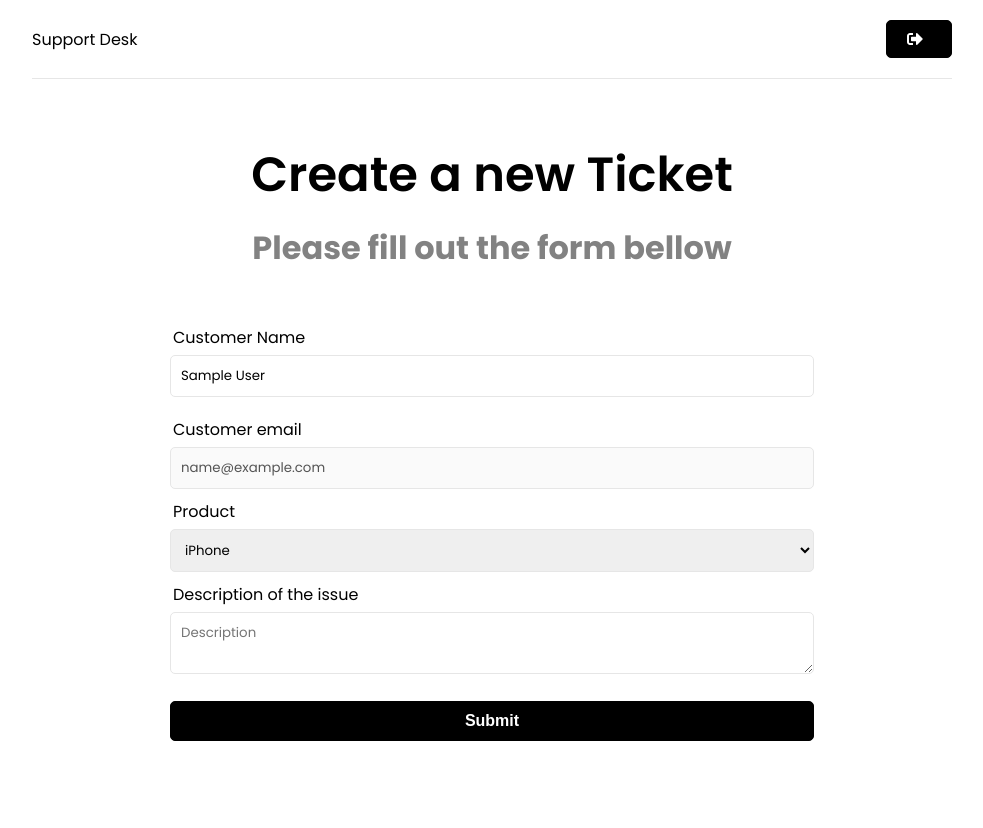
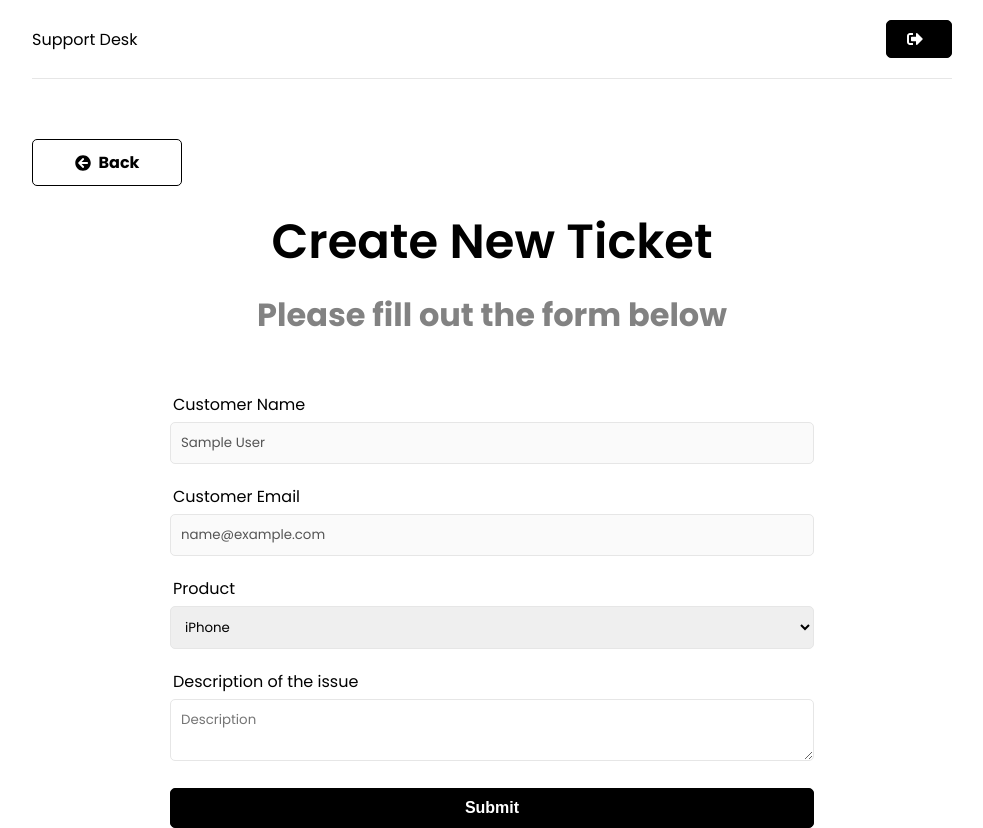
Before and after one commit to kosmineOdiseja/ticket-system, a React (Create React App) app in the folder frontend/: page /new-ticket in a window 1280 px wide. Shown: the whole page, without its empty margins (148-1131 px from the left). Before the commit the page ends 800 px from the top, so only its background shows below. Built offline with nearby package versions, Linux system fonts and the light colour scheme; sample sign-in values are in the browser's storage.

Commit message:
CreateTicket request from backend, extrareducers, and create-ticket logic form in component

```diff
--- /dev/null
+++ b/frontend/src/components/BackButton.jsx
@@ -0,0 +1,14 @@
+import React from "react";
+import { FaArrowCircleLeft } from "react-icons/fa";
+import { Link } from "react-router-dom";
+
+function BackButton({ url }) {
+  return (
+    <Link to={url} className="btn btn-reverse btn-back">
+      <FaArrowCircleLeft />
+      Back
+    </Link>
+  );
+}
+
+export default BackButton;
--- a/frontend/src/features/tickets/ticketService.js
+++ b/frontend/src/features/tickets/ticketService.js
@@ -0,0 +1,26 @@
+import axios from "axios"
+
+const API_URL = "/api/tickets/"
+
+// create new ticket
+
+const createTicket = async (ticketData, token) => {
+	// when we have token we need to to like this
+	const config = {
+		headers: {
+			Authorization: `Bearer ${token}`
+		}
+	}
+	const response = await axios.post(API_URL, ticketData, config)
+
+	if (response.data) {
+		// we se json.stringify because localstorage can handle only string
+		localStorage.setItem('ticket', JSON.stringify(response.data))
+	}
+	return response.data
+}
+
+const ticketServerice = {
+	createTicket
+}
+export default ticketServerice
--- a/frontend/src/features/tickets/ticketSlice.js
+++ b/frontend/src/features/tickets/ticketSlice.js
@@ -10,6 +10,21 @@ const initialState = {
 	message: ''
 }
 
+// create a new ticket
+export const createTicket = createAsyncThunk('tickets/create', async (ticketData, thunkAPI) => {
+	try {
+		const token = thunkAPI.getState().auth.user.token
+		// this line is going to the authService.js file and do his his job
+		return await ticketService.createTicket(ticketData, token)
+	} catch (error) {
+		console.log(error, 'this is error type')
+		const message = (error.response && error.response.data && error.response.data.message) ||
+			error.message || error.toString()
+		return thunkAPI.rejectWithValue(message)
+	}
+})
+
+
 export const ticketSlice = createSlice({
 	name: 'ticket',
 	initialState,
@@ -17,8 +32,18 @@ export const ticketSlice = createSlice({
 		reset: (state) => initialState
 	},
 	extraReducers: (builder) => {
+		builder.addCase(createTicket.pending, (state) => {
+			state.isLoading = true
+		}).addCase(createTicket.fulfilled, (state) => {
+			state.isLoading = false
+			state.isSuccess = true
+		}).addCase(createTicket.rejected, (state, action) => {
+			state.isLoading = false
+			state.isError = true
+			state.message = action.payload
+		})
+	}
 
-	}
 })
 
 export const { reset } = ticketSlice.actions
--- a/frontend/src/pages/NewTicket.jsx
+++ b/frontend/src/pages/NewTicket.jsx
@@ -1,63 +1,80 @@
-import React, { useState } from "react";
-import { useSelector } from "react-redux";
+import React, { useState, useEffect } from "react";
+import { useSelector, useDispatch } from "react-redux";
+import { useNavigate } from "react-router-dom";
+import { toast } from "react-toastify";
+import { createTicket, reset } from "../features/tickets/ticketSlice";
+import Spinner from "../components/Spinner";
+import BackButton from "../components/BackButton";
 
 function NewTicket() {
   const { user } = useSelector((state) => state.auth);
+
+  const { isLoading, isError, isSuccess, message } = useSelector(
+    (state) => state.ticket
+  );
   // we can do like this... if we don't change value
   const [name] = useState(user.name);
   const [email] = useState(user.email);
   const [product, setProduct] = useState("");
   const [description, setDescription] = useState("");
 
-  const onSubmit = () => {};
-  const onChange = () => {};
+  const dispatch = useDispatch();
+  const navigate = useNavigate();
+
+  useEffect(() => {
+    if (isError) {
+      toast.error(message);
+    }
+    if (isSuccess) {
+      dispatch(reset());
+      navigate("/tickets");
+    }
+  }, [dispatch, isError, isSuccess, navigate, message]);
+
+  const onSubmit = (e) => {
+    e.preventDefault();
+    console.log(product);
+    dispatch(createTicket({ product, description }));
+  };
+
+  if (isLoading) {
+    <Spinner />;
+  }
 
   return (
     <>
+      <BackButton url="/" />
       <section className="heading">
-        <h1> Create a new Ticket </h1>
-        <p> Please fill out the form bellow</p>
+        <h1>Create New Ticket</h1>
+        <p>Please fill out the form below</p>
       </section>
+
       <section className="form">
         <div className="form-group">
-          <label htmlFor="name"> Customer Name</label>
-          <input
-            type="text"
-            className="form-control"
-            value={name}
-            onChange={onChange}
-            // disabled
-          ></input>
+          <label htmlFor="name">Customer Name</label>
+          <input type="text" className="form-control" value={name} disabled />
         </div>
         <div className="form-group">
-          <label htmlFor="name"> Customer email</label>
-          <input
-            type="email"
-            className="form-control"
-            value={email}
-            disabled
-          ></input>
-          <form onSubmit={onSubmit}>
-            <label htmlFor="product"> Product</label>
+          <label htmlFor="email">Customer Email</label>
+          <input type="text" className="form-control" value={email} disabled />
+        </div>
+        <form onSubmit={onSubmit}>
+          <div className="form-group">
+            <label htmlFor="product">Product</label>
             <select
               name="product"
               id="product"
               value={product}
               onChange={(e) => setProduct(e.target.value)}
             >
-              <option value="iPhone" onChange={onChange}>
-                iPhone
-              </option>
-              <option value="Macbook Pro" onChange={onChange}>
-                Macbook Pro{" "}
-              </option>
-              <option value="iMac" onChange={onChange}>
-                iMac
-              </option>
+              <option value="iPhone">iPhone</option>
+              <option value="Macbook Pro">Macbook Pro</option>
+              <option value="iMac">iMac</option>
+              <option value="iPad">iPad</option>
             </select>
-          </form>
+          </div>
           <div className="form-group">
-            <label htmlFor="description"> Description of the issue</label>
+            <label htmlFor="description">Description of the issue</label>
             <textarea
               name="description"
               id="description"
@@ -65,14 +82,12 @@ function NewTicket() {
               placeholder="Description"
               value={description}
               onChange={(e) => setDescription(e.target.value)}
-            >
-              Description of the issue
-            </textarea>
+            ></textarea>
           </div>
           <div className="form-group">
-            <button className="btn btn-block">Submit </button>
+            <button className="btn btn-block">Submit</button>
           </div>
-        </div>
+        </form>
       </section>
     </>
   );
```
